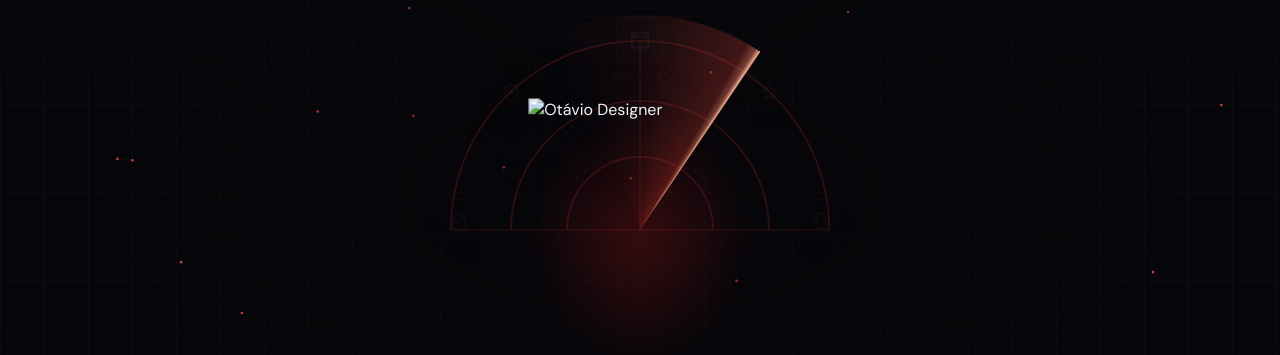
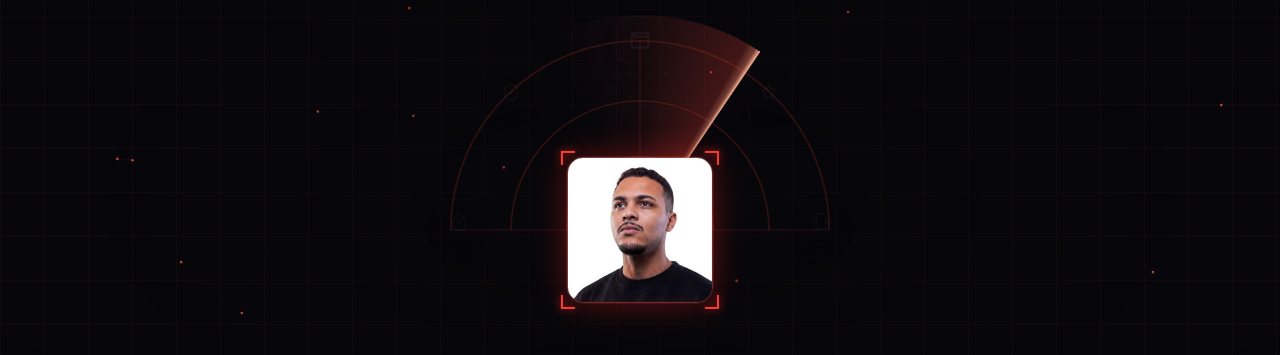
Before and after one commit to otaviodesigner01/octa-bio, a plain HTML site: page index.html in a window 1280 px wide. Shown: the part 72-427 px from the top of the page. Drawn offline with Linux system fonts and the light colour scheme.

Commit message:
Adiciona foto hero (recorte transparente)
Co-Authored-By: Claude Opus 4.8 <noreply@anthropic.com>

```diff
--- a/index.html
+++ b/index.html
@@ -70,7 +70,7 @@
   @keyframes pulse{0%{box-shadow:0 0 0 0 rgba(255,59,52,.5)}70%{box-shadow:0 0 0 6px rgba(255,59,52,0)}100%{box-shadow:0 0 0 0 rgba(255,59,52,0)}}
 
   /* ---------- ORGCHART: foto no centro + nós de serviços ---------- */
-  .org{position:relative;width:min(430px,94vw);aspect-ratio:1/1;margin-top:clamp(2px,1.5vw,8px);margin-bottom:clamp(-46px,-9vw,-24px);}
+  .org{position:relative;width:min(430px,94vw);aspect-ratio:1/1;margin-top:clamp(2px,1.5vw,8px);margin-bottom:clamp(-100px,-21vw,-58px);}
   .radar{position:absolute;inset:0;pointer-events:none;}
   .radar__rings{position:absolute;inset:0;width:100%;height:100%;overflow:visible;}
   .radar__rings path{fill:none;stroke:rgba(255,70,58,.16);stroke-width:.4;}
@@ -82,12 +82,24 @@
     background:conic-gradient(from 0deg,transparent 0deg,transparent 358.6deg,rgba(255,180,150,.95) 360deg);}
 
   /* foto central — moldura HUD retangular */
-  .core{position:absolute;top:52%;left:50%;width:52%;aspect-ratio:1080/1350;transform:translate(-50%,-50%);}
-  .core__frame{position:relative;width:100%;height:100%;}
-  .core__frame img{width:100%;height:100%;object-fit:contain;object-position:50% 50%;filter:drop-shadow(0 14px 30px rgba(0,0,0,.55));}
-  .core__glow{position:absolute;inset:-14% -20%;z-index:-1;border-radius:50%;
-    background:radial-gradient(closest-side,rgba(229,36,33,.4),transparent 72%);filter:blur(10px);animation:breathe 5s var(--ease) infinite;}
-  @keyframes breathe{0%,100%{opacity:.55;transform:scale(1)}50%{opacity:.9;transform:scale(1.06)}}
+  .core{position:absolute;top:50%;left:50%;width:34%;aspect-ratio:1/1;transform:translate(-50%,-50%);}
+  .core__frame{position:relative;width:100%;height:100%;border-radius:16px;overflow:hidden;
+    border:1px solid rgba(255,90,74,.45);
+    box-shadow:0 0 0 1px rgba(255,255,255,.05),0 0 34px rgba(229,36,33,.4),inset 0 0 22px rgba(0,0,0,.5);}
+  .core__frame img{width:100%;height:100%;object-fit:cover;object-position:50% 18%;}
+  .core__frame::after{content:"";position:absolute;inset:0;background:linear-gradient(180deg,rgba(229,36,33,.12),transparent 40%,rgba(7,7,11,.35));mix-blend-mode:overlay;}
+  .core__scan{position:absolute;left:0;right:0;height:26%;pointer-events:none;
+    background:linear-gradient(180deg,transparent,rgba(255,90,74,.22),transparent);animation:scan 3.4s var(--ease) infinite;}
+  @keyframes scan{0%{top:-26%}100%{top:100%}}
+  /* cantos HUD */
+  .core b{position:absolute;width:14px;height:14px;border:2px solid var(--red-2);filter:drop-shadow(0 0 4px rgba(255,59,52,.7));}
+  .core b.tl{top:-6px;left:-6px;border-right:0;border-bottom:0;}
+  .core b.tr{top:-6px;right:-6px;border-left:0;border-bottom:0;}
+  .core b.bl{bottom:-6px;left:-6px;border-right:0;border-top:0;}
+  .core b.br{bottom:-6px;right:-6px;border-left:0;border-top:0;}
+  .core__glow{position:absolute;inset:-30% -30%;z-index:-1;border-radius:50%;
+    background:radial-gradient(closest-side,rgba(229,36,33,.4),transparent 70%);filter:blur(6px);animation:breathe 5s var(--ease) infinite;}
+  @keyframes breathe{0%,100%{opacity:.7;transform:scale(1)}50%{opacity:1;transform:scale(1.08)}}
 
   /* nós de serviço */
   .node{position:absolute;transform:translate(-50%,-50%);display:flex;flex-direction:column;align-items:center;gap:5px;
@@ -196,10 +208,11 @@
         <div class="radar__half"><div class="radar__sweep"></div></div>
       </div>
 
-      <!-- núcleo: foto (sem moldura, recorte que blenda) -->
+      <!-- núcleo: foto HUD -->
       <div class="core">
         <span class="core__glow"></span>
-        <div class="core__frame"><img src="assets/otavio-hero.png" alt="Otávio Designer" /></div>
+        <div class="core__frame"><img src="assets/otavio.jpg" alt="Otávio Designer" /><span class="core__scan"></span></div>
+        <b class="tl"></b><b class="tr"></b><b class="bl"></b><b class="br"></b>
       </div>
 
       <!-- nós de serviço (meia-lua) -->
```
Also changed, not shown: assets/otavio-hero.png (added).
